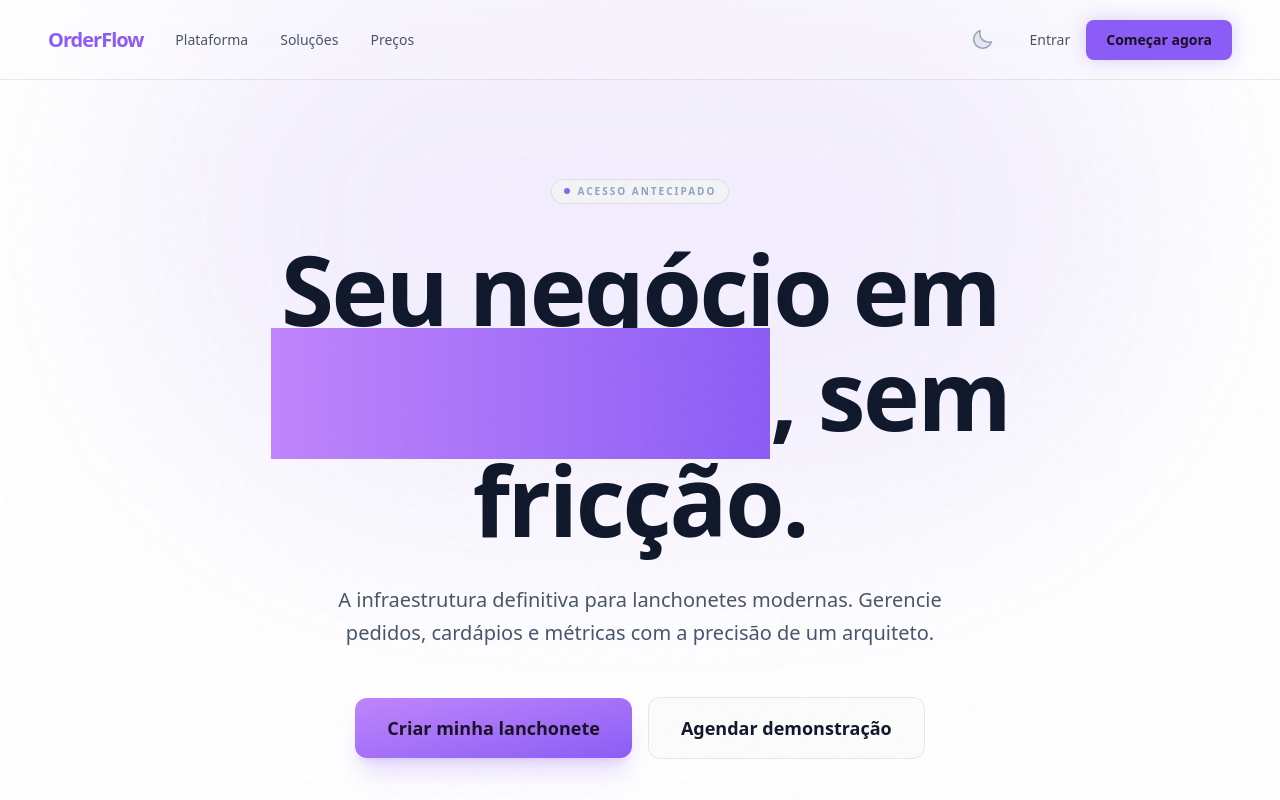
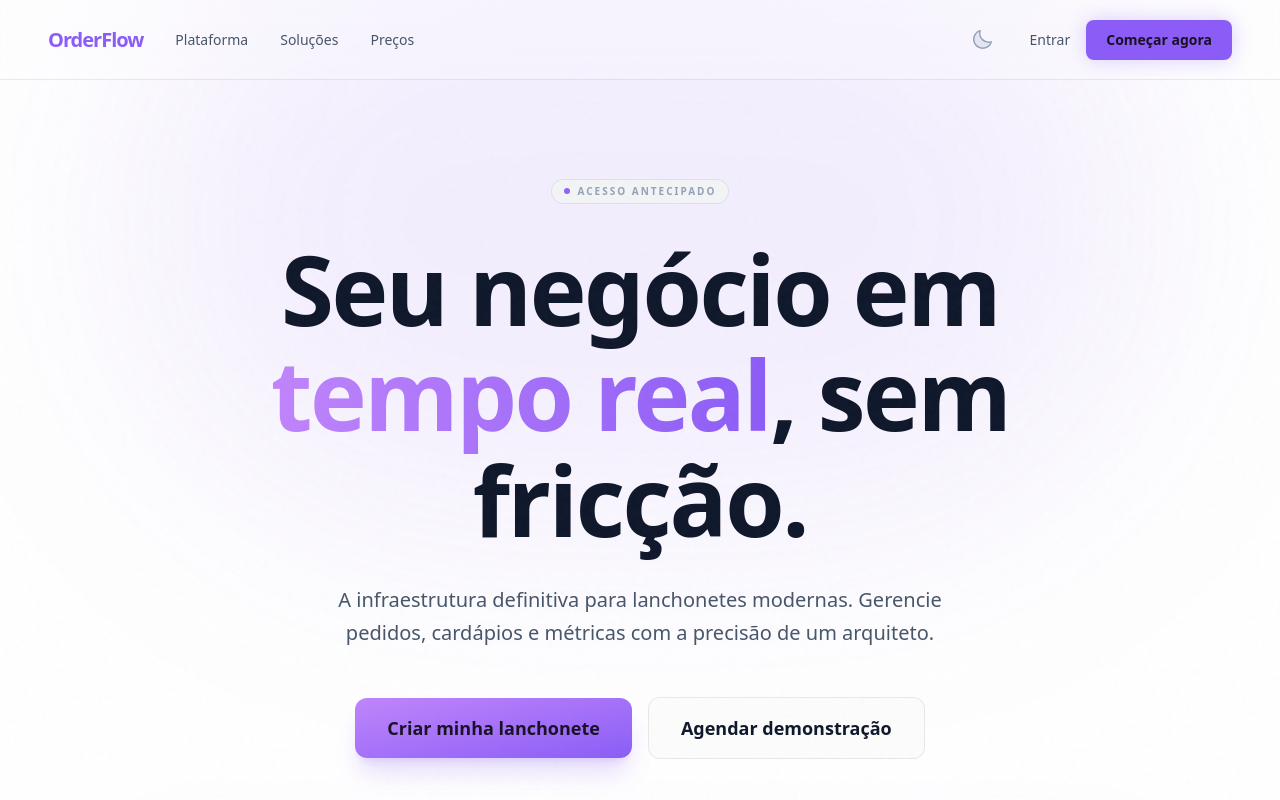
Before and after one commit to Fabrioco/OrderFlow-Web, a Next.js app: page / in a window 1280 px wide. Shown: the top 800 px of the page. Built offline with nearby package versions, Linux system fonts and the light colour scheme.

Commit message:
fix: corrige o text-gradient do texto do hero da landing page

```diff
--- a/src/app/globals.css
+++ b/src/app/globals.css
@@ -121,6 +121,6 @@
 /* ── Gradiente de texto ──────────────────────────────────────── */
 .text-gradient {
   background: linear-gradient(to right, #c084fc, #8b5cf6);
-  -background-clip: text;
+  -webkit-background-clip: text;
   -webkit-text-fill-color: transparent;
 }
```
